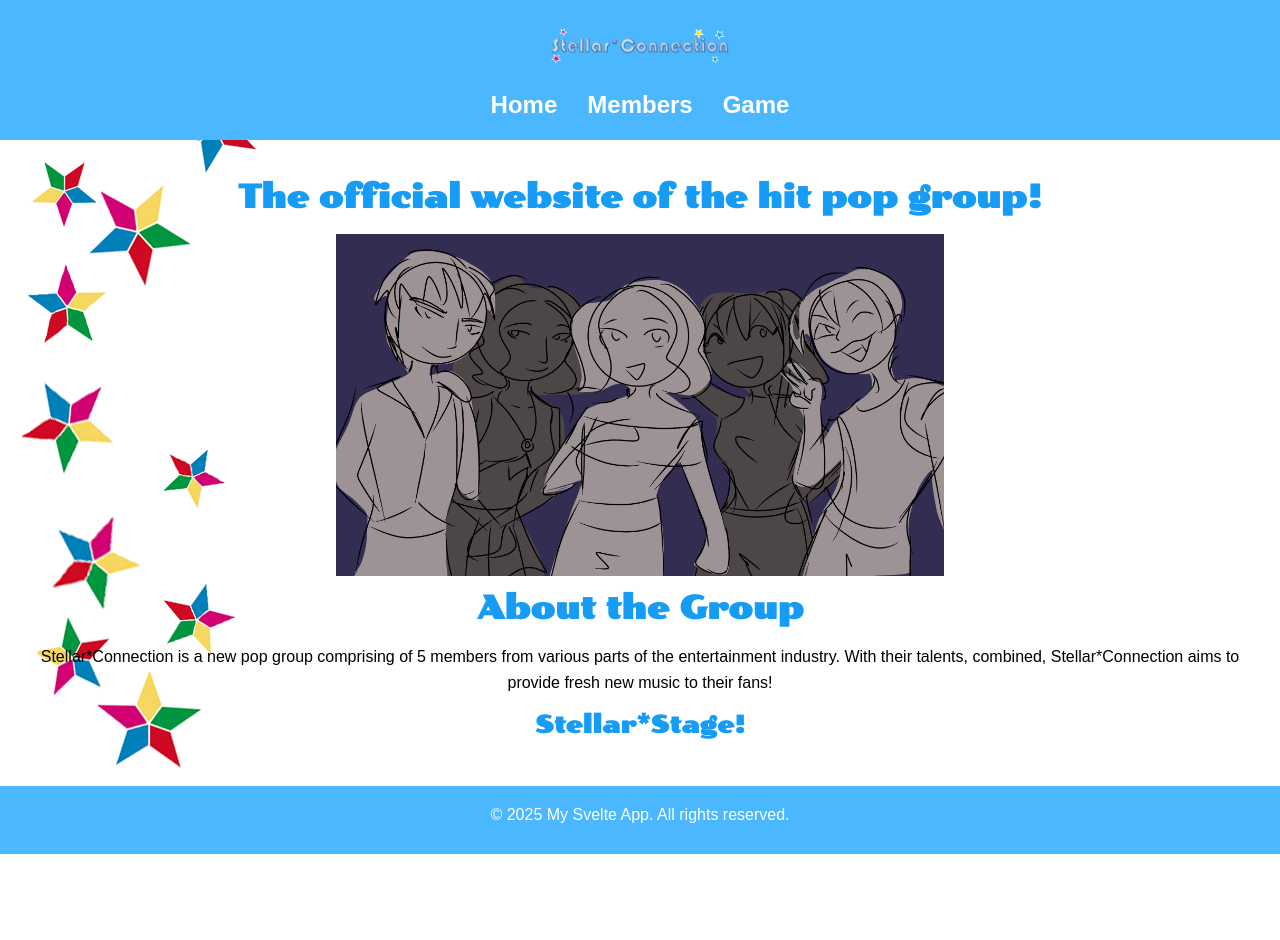
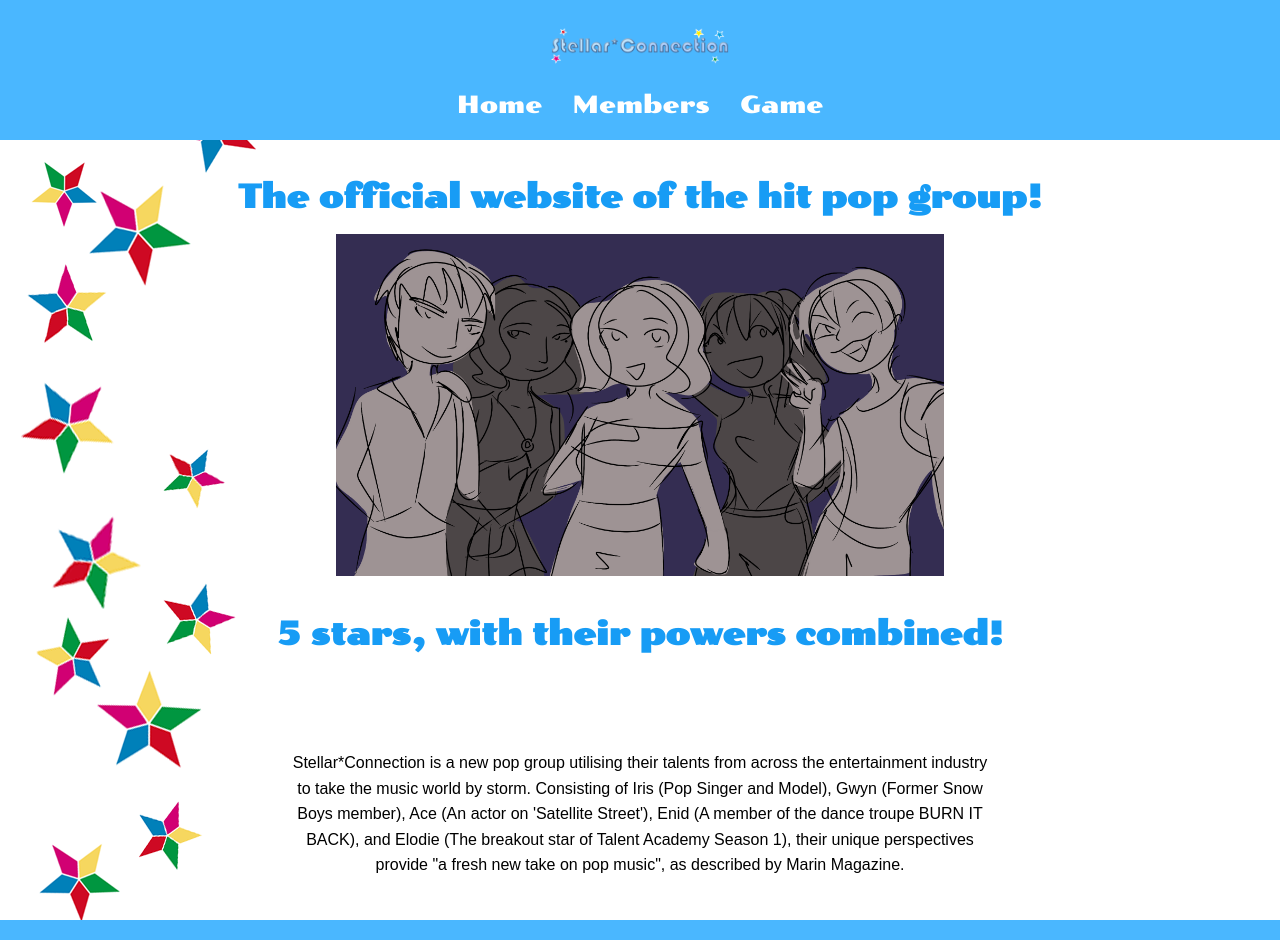
Before and after one commit to SophiaStanley/Stellar-Website, a SvelteKit app: page / in a window 1280 px wide. Shown: the top 940 px of the page. Before the commit the page ends 854 px from the top, so only its background shows below. Built offline with nearby package versions, Linux system fonts and the light colour scheme.

Commit message:
Added Gwyn's new photo, made the buttons change colour when you press them, changed main page description, better alt text for photos, changed header font

```diff
--- a/src/routes/+layout.svelte
+++ b/src/routes/+layout.svelte
@@ -22,7 +22,7 @@
 
 <!-- Footer -->
 <footer>
-    <p>&copy; 2025 My Svelte App. All rights reserved.</p>
+    <p>&copy; 2026 My Svelte App. All rights reserved.</p>
 </footer>
 
 
@@ -49,7 +49,10 @@
     nav ul li a {
         text-decoration: none;
         color: white;
-        font-weight: bold;
+    }
+
+    nav ul li a:hover {
+        color: rgb(194, 191, 191);
     }
 
     main {
--- a/src/routes/+page.svelte
+++ b/src/routes/+page.svelte
@@ -1,15 +1,21 @@
 <h1>The official website of the hit pop group!</h1>
-<img src = "/TitleTemp.png" alt = "Stellar Connection group shot">
-
-<h1>About the Group</h1>
-<p>Stellar*Connection is a new pop group comprising of 5 members from various parts of the entertainment industry. With their talents, combined, Stellar*Connection aims to provide fresh new music to their fans!</p>
-<h2><a href="/game">Stellar*Stage!</a></h2>
+<img src = "/TitleTemp.png" alt = "Stellar Connection group shot"> <br>
+<br>
+<h1>5 stars, with their powers combined!</h1>
+<div>
+<p>Stellar*Connection is a new pop group utilising their talents from across the entertainment industry to take the music world by storm. Consisting of Iris (Pop Singer and Model), Gwyn (Former Snow Boys member), Ace (An actor on 'Satellite Street'), Enid (A member of the dance troupe BURN IT BACK), and Elodie (The breakout star of Talent Academy Season 1), their unique perspectives provide "a fresh new take on pop music", as described by Marin Magazine.</p>
+</div>
 
 <style>
   img {
     height: 50%;
     width: 50%;
     animation: 2s ease-out 0s 1 fadeIn;
+  }
+  div {
+    padding-left: 20vw;
+    padding-right: 20vw;
+    padding-top: 10vh;
   }
     h1 {
         animation: 2s ease-out 0s 1 fadeIn;
--- a/static/styles/global.css
+++ b/static/styles/global.css
@@ -70,6 +70,7 @@ p {
    ============================== */
 a {
     color: var(--primary-color);
+    font-family: Poller One;
     text-decoration: none;
 }
 
@@ -77,6 +78,7 @@ a:hover {
     text-decoration: underline;
     color: var(--link-hover-color);
 }
+
 
 /* ==============================
    Container - Layout Wrapping
```
Also changed, not shown: src/routes/members/+page.svelte (+19 -13 lines), static/GwynTemp.png (deleted), static/GwynWeb.png (added).
